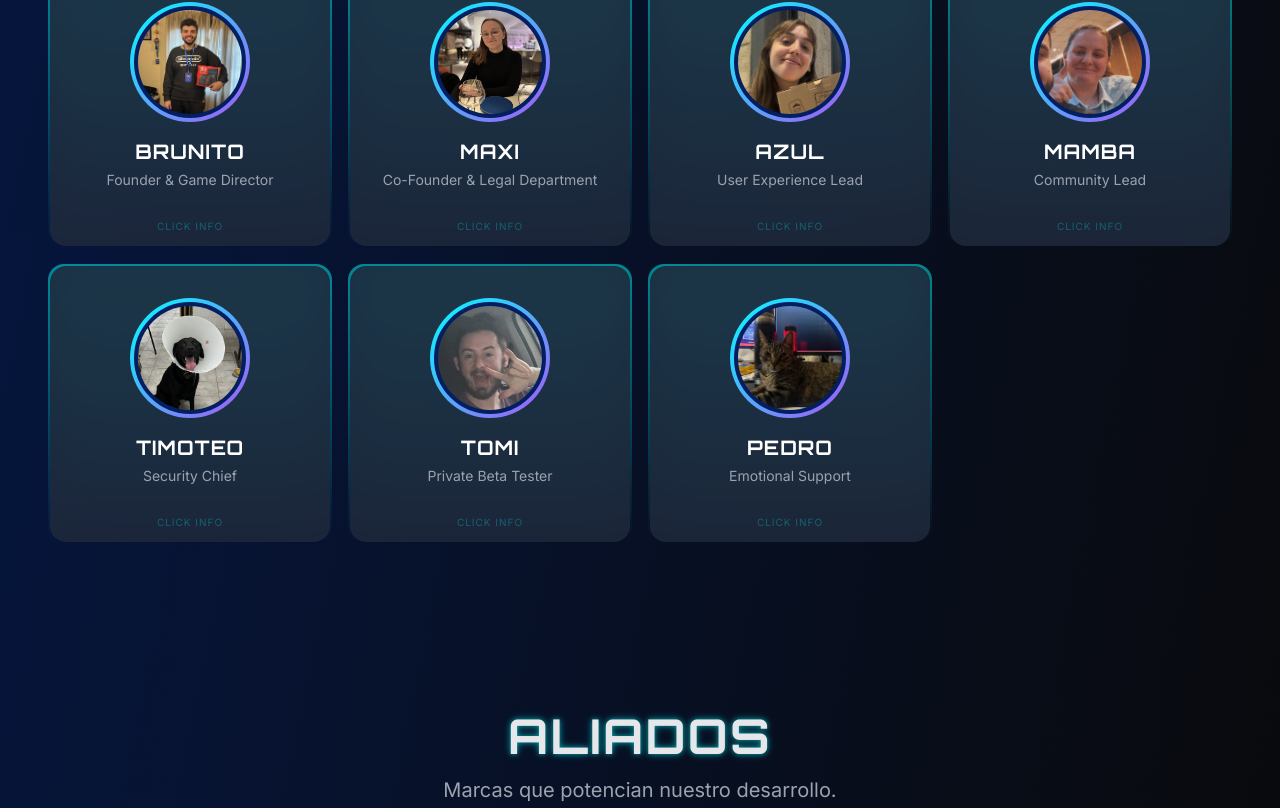
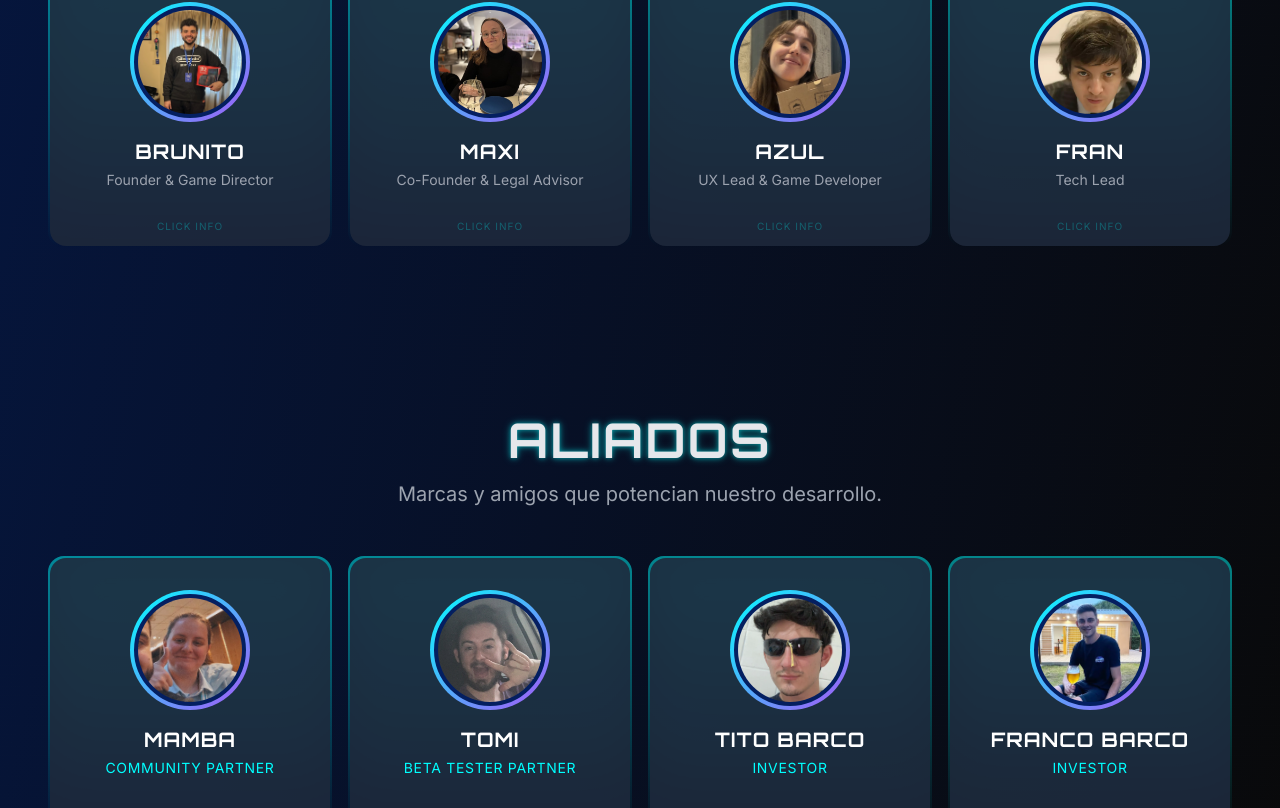
Before and after one commit to azultalavera/itsmegames-web, a React (Vite) app: page / in a window 1280 px wide. Shown: the part 4812-5620 px from the top of the page. Built offline with nearby package versions, Linux system fonts and the light colour scheme.

Commit message:
cambios en stream y equipos
actualizo cosas
saco la parte de stream
cambios en los equipos
agrego patrocinadores

```diff
--- a/src/components/Sponsors.jsx
+++ b/src/components/Sponsors.jsx
@@ -1,19 +1,31 @@
 import { useState } from 'react';
 import { motion } from 'framer-motion';
 
-// --- DATOS DE EJEMPLO (Reemplaza con tus imágenes reales) ---
+// --- DATOS DE SPONSORS ---
 const sponsorsList = [
   {
+    name: "Mamba",
+    tier: "Community Partner",
+    image: "/team/mamba.png", // Usando la imagen que tenía en Team
+    description: "Mantiene al equipo enfocado. Experta en gestionar el caos y apagar incendios."
+  },
+  {
+    name: "Tomi",
+    tier: "Beta Tester Partner",
+    image: "/team/tomi.png", // Usando la imagen que tenía en Team
+    description: "Nacido con un teclado en la mano. Testea la jugabilidad hasta el límite."
+  },
+  {
     name: "Tito Barco",
-    tier: "Patrocinador Amigo",
-    image: "/sponsors/tito.png", // Asegúrate de tener estas imágenes
-    description: "Mueres siendo un hero o vives lo suficiente para verte convertido en villano."
+    tier: "Investor",
+    image: "/sponsors/tito.png",
+    description: "Mueres siendo un héroe o vives lo suficiente para verte convertido en villano."
   },
   {
     name: "Franco Barco",
-    tier: "Patrocinador Amigo",
+    tier: "Investor",
     image: "/sponsors/franco.png",
-    description: "Tenes que ser bueno en el mano a mano."
+    description: "Tenés que ser bueno en el mano a mano."
   },
 ];
 
@@ -47,7 +59,6 @@ const SponsorCard = ({ sponsor, index }) => {
             <div className={`absolute inset-0 bg-neon/20 blur-[100px] transition-opacity duration-500 ${isHovered ? 'opacity-100' : 'opacity-0'}`}></div>
 
             <div className="relative mb-4 rounded-full p-1 bg-gradient-to-br from-neon to-purple-500 mt-4">
-              {/* VOLVIMOS AL ESTILO ORIGINAL DEL TEAM (bg-darkbg y object-cover) */}
               <div className="w-24 h-24 lg:w-28 lg:h-28 rounded-full bg-darkbg border-4 border-darkbg flex items-center justify-center overflow-hidden relative">
                 <img
                   src={sponsor.image}
@@ -98,11 +109,11 @@ const Sponsors = () => {
         className="text-center mb-12"
       >
         <h2 className="text-4xl md:text-5xl font-bold mb-4 text-glow">ALIADOS</h2>
-        <p className="text-xl text-gray-400 max-w-2xl mx-auto">Marcas que potencian nuestro desarrollo.</p>
+        <p className="text-xl text-gray-400 max-w-2xl mx-auto">Marcas y amigos que potencian nuestro desarrollo.</p>
       </motion.div>
 
       {/* Grid idéntica a Team */}
-      <div className="grid grid-cols-2 md:grid-cols-3 lg:grid-cols-4 gap-4 px-4 max-w-[1400px] mx-auto">
+      <div className="grid grid-cols-2 md:grid-cols-3 lg:grid-cols-4 gap-4 px-4 max-w-[1400px] mx-auto justify-center">
         {sponsorsList.map((sponsor, index) => (
           <SponsorCard key={sponsor.name} sponsor={sponsor} index={index} />
         ))}
--- a/src/components/Team.jsx
+++ b/src/components/Team.jsx
@@ -11,50 +11,25 @@ const teamMembers = [
   },
   {
     name: "Maxi",
-    role: "Co-Founder & Legal Department",
+    role: "Co-Founder & Legal Advisor", // Actualizado
     emoji: "⚖️",
     image: "/team/maxi.png",
     description: "La estratega de la operación. Asegura que el estudio cumpla con todos los protocolos del sistema."
   },
   {
     name: "Azul",
-    role: "User Experience Lead",
+    role: "UX Lead & Game Developer", // Actualizado
     emoji: "🎨",
     image: "/team/azul.png",
-    description: "Arquitecta de interfaces. Fusiona los requisitos puros del sistema con un diseño visual impactante."
+    description: "Arquitecta de interfaces y desarrolladora. Fusiona los requisitos del sistema con un diseño visual impactante."
   },
   {
-    name: "Mamba",
-    role: "Community Lead",
-    emoji: "💼",
-    image: "/team/mamba.png",
-    description: "Mantiene al equipo enfocado. Experta en apagar incendios y gestionar el caos."
-  },
-
-  {
-    name: "Timoteo",
-    role: "Security Chief",
-    emoji: "🐶",
-    image: "/team/timoteo.png",
-    description: "Ladra a los bugs y protege el servidor de intrusos."
-  },
-
-  {
-    name: "Tomi",
-    role: "Private Beta Tester",
+    name: "Fran",
+    role: "Tech Lead", // Nuevo Integrante
     emoji: "💻",
-    image: "/team/tomi.png",
-    description: "Nacido con un teclado en la mano. Testea la jugabilidad hasta el límite."
-  },
-  {
-    name: "Pedro",
-    role: "Emotional Support",
-    emoji: "🐱",
-    image: "/team/pedro.png",
-    description: "Experto en control de calidad (siestas sobre el teclado). Juzga tu código con la mirada."
-  },
-  // --- NUEVO INTEGRANTE: TIMOTEO ---
-
+    image: "/team/fran.jpg", // Asegúrate de tener esta imagen
+    description: "El arquitecto del código. Lidera la tecnología para llevar el rendimiento al siguiente nivel."
+  }
 ];
 
 const TeamCard = ({ member, index }) => {
@@ -132,8 +107,7 @@ const Team = () => {
         <p className="text-xl text-gray-400 max-w-2xl mx-auto">El equipo detrás de la magia.</p>
       </motion.div>
 
-      {/* AJUSTE DE GRILLA: lg:grid-cols-4 crea 2 filas de 4 personas. Queda perfecto y simétrico. */}
-      <div className="grid grid-cols-2 md:grid-cols-3 lg:grid-cols-4 gap-4 px-4 max-w-[1400px] mx-auto">
+      <div className="grid grid-cols-2 md:grid-cols-3 lg:grid-cols-4 gap-4 px-4 max-w-[1400px] mx-auto justify-center">
         {teamMembers.map((member, index) => (
           <TeamCard key={member.name} member={member} index={index} />
         ))}
```
Also changed, not shown: public/team/fran.jpg (added).
